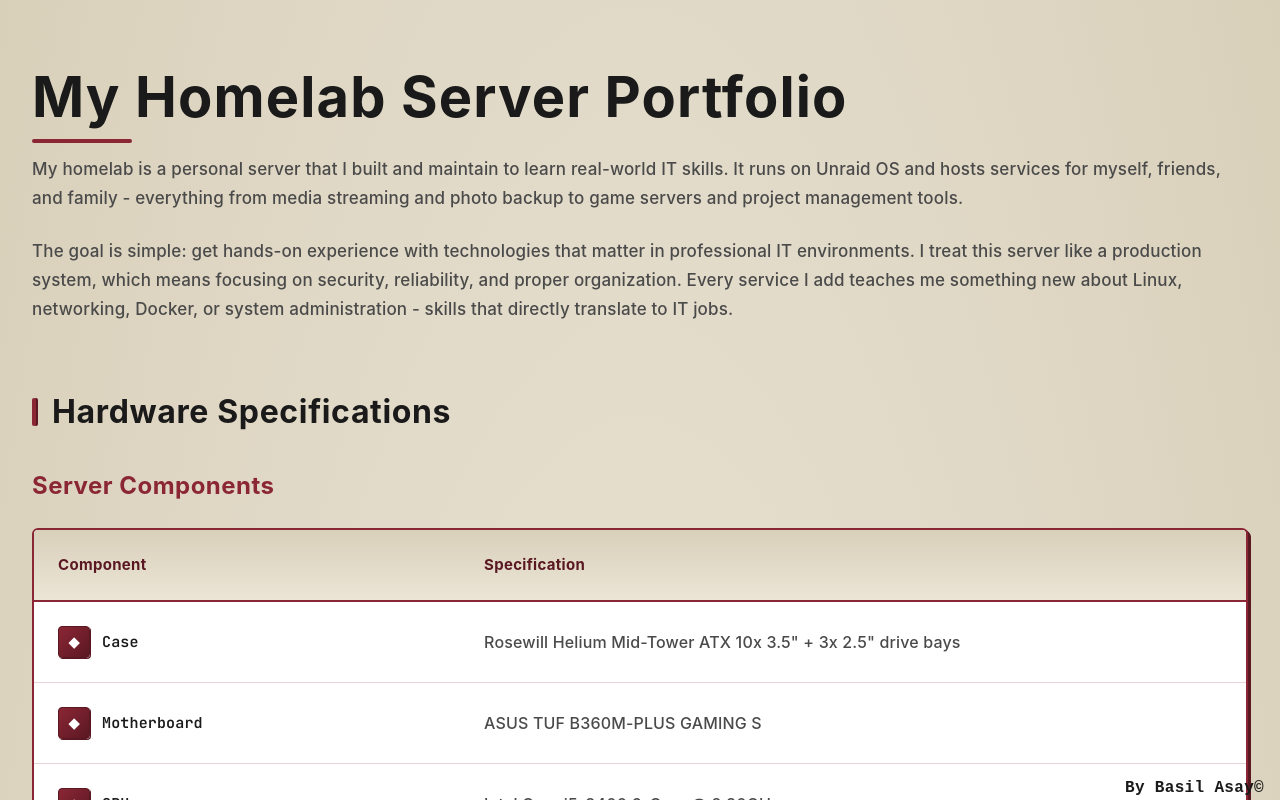
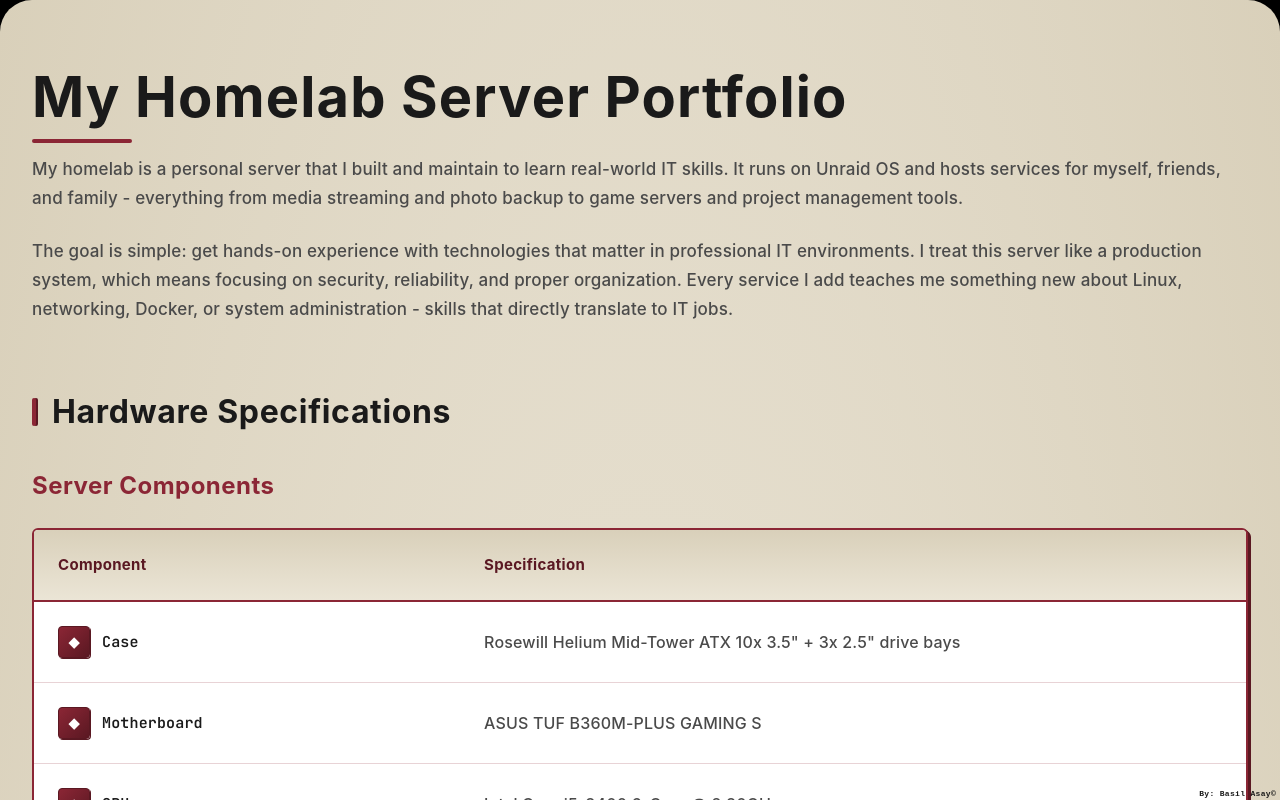
Before and after one commit to Flopet/basilasay, a Next.js app: page /homelab in a window 1280 px wide. Shown: the top 800 px of the page. Built offline with nearby package versions, Linux system fonts and the light colour scheme; a web font is replaced by a local one.

Commit message:
Added page border radius to homelab page to match front page and decreased the size of the copyright signiture at the bottom

```diff
--- a/app/globals.css
+++ b/app/globals.css
@@ -77,7 +77,8 @@ h1, h2, h3, h4, h5, h6 {
 footer {
     position: fixed;
     bottom: 0;
-    right: 1rem;
+    right: 0.25rem;
+    font-size: 0.5rem;
     font-family: 'ubuntu mono', monospace;
 }
 
--- a/app/homelab/homelab.css
+++ b/app/homelab/homelab.css
@@ -50,7 +50,7 @@
 }
 
 /* ========================================
-   Page Container with Technical Grid
+   Page Container
    ======================================== */
 
 .homelab-page {
@@ -60,6 +60,7 @@
   font-family: var(--body-font), 'Zalando Sans', sans-serif;
   font-weight: 600;
   letter-spacing: 0.01em;
+  border-radius: 2rem;
 }
 
 .homelab-container {
--- a/app/layout.tsx
+++ b/app/layout.tsx
@@ -34,7 +34,7 @@ export default function RootLayout({children} : Readonly<{children: React.ReactN
     </head>
         <body>
         {children}
-        <footer>By Basil Asay&copy;</footer>
+        <footer>By: Basil Asay&copy;</footer>
         </body>
 
     </html>
```
